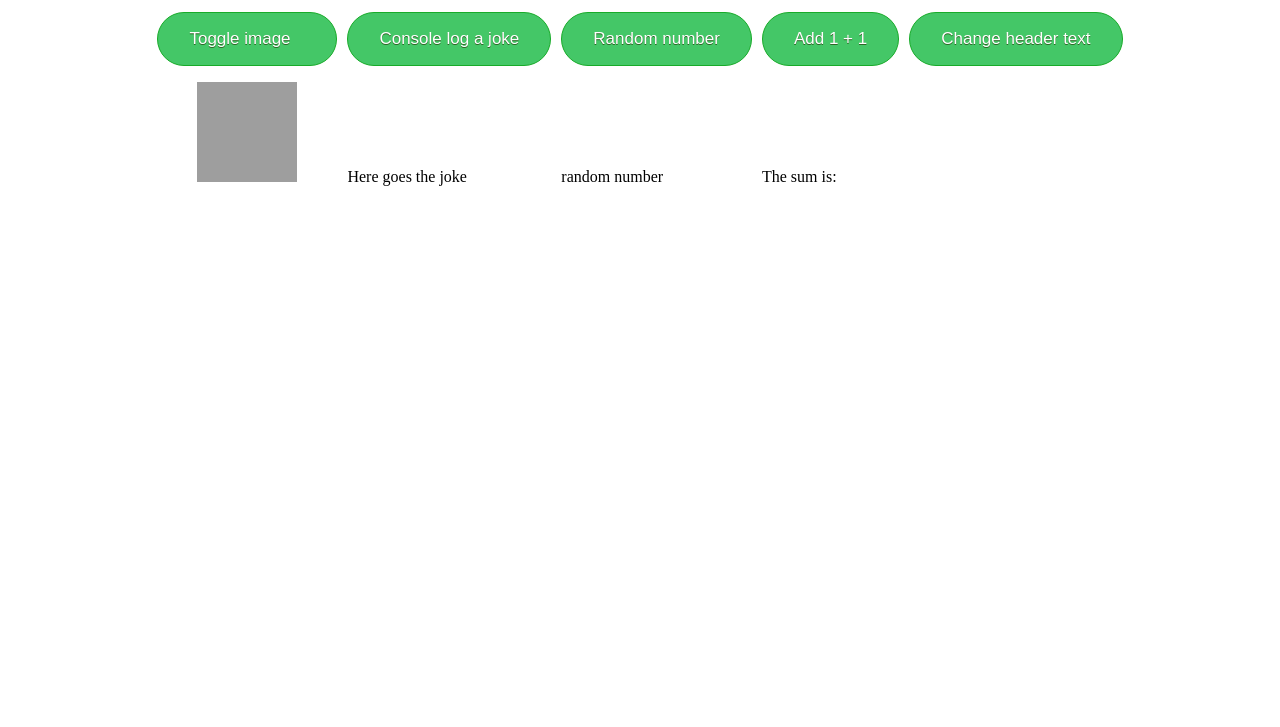
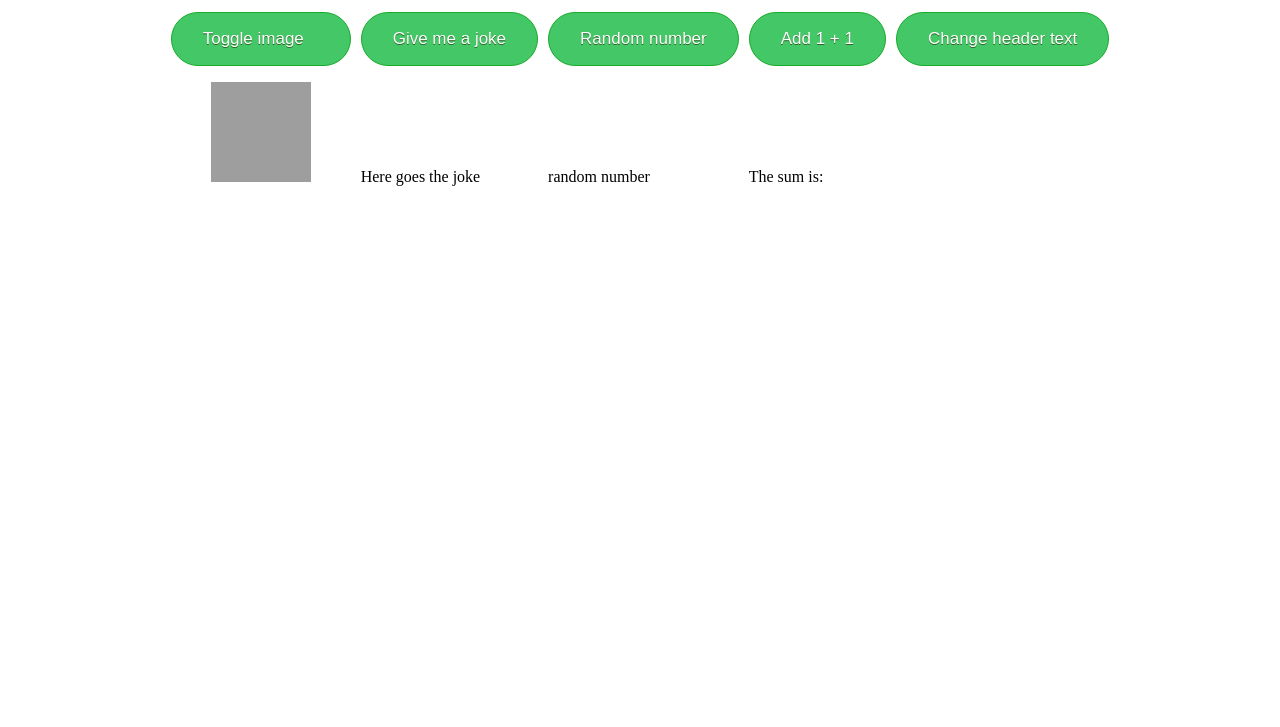
Before and after one commit to majazocom/debugging2, a plain HTML site: page index.html in a window 1280 px wide. Shown: the part 73-800 px from the top of the page. Drawn offline with Linux system fonts and the light colour scheme; grey boxes are pictures that could not be loaded.

Commit message:
changed name of button

```diff
--- a/index.html
+++ b/index.html
@@ -21,7 +21,7 @@
         </article>
         <article>
             <a id="btn2">
-                Console log a joke
+                Give me a joke
             </a>
             <p id="joke">Here goes the joke</p>
         </article>
```
